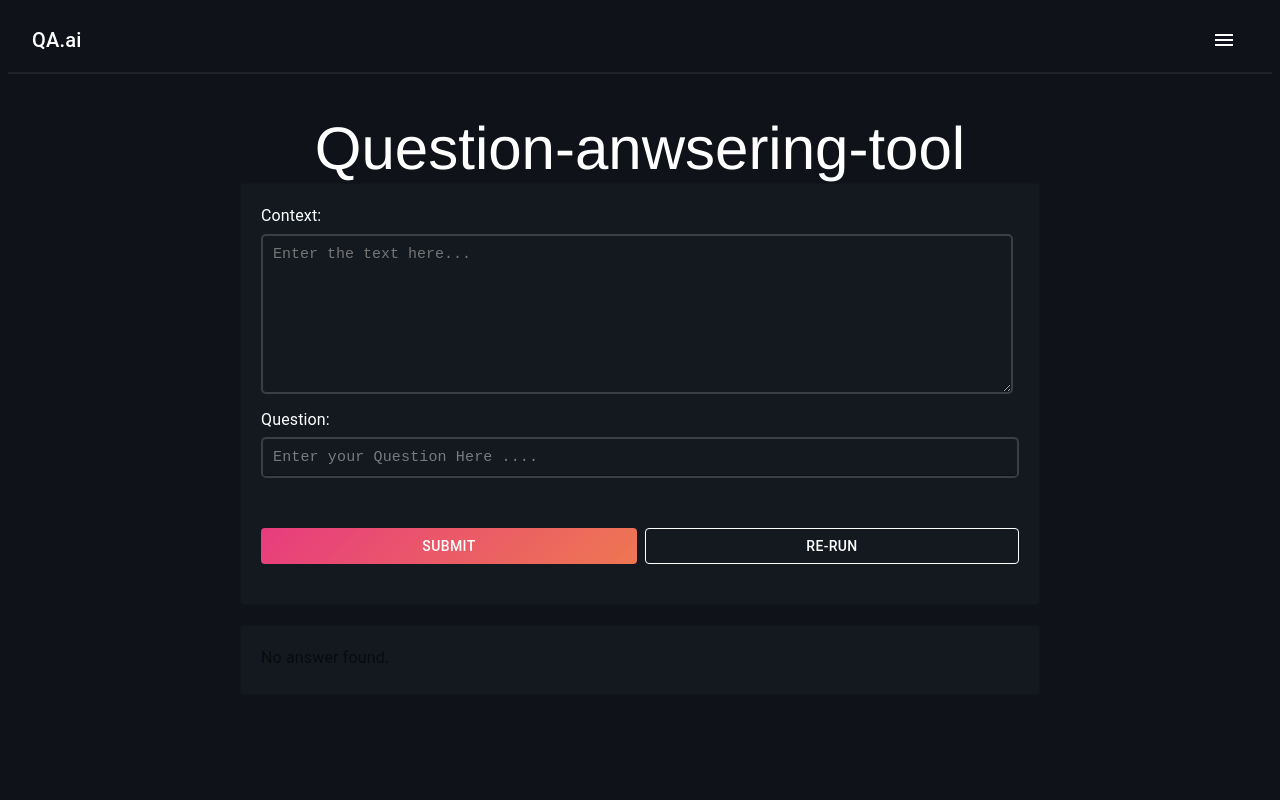
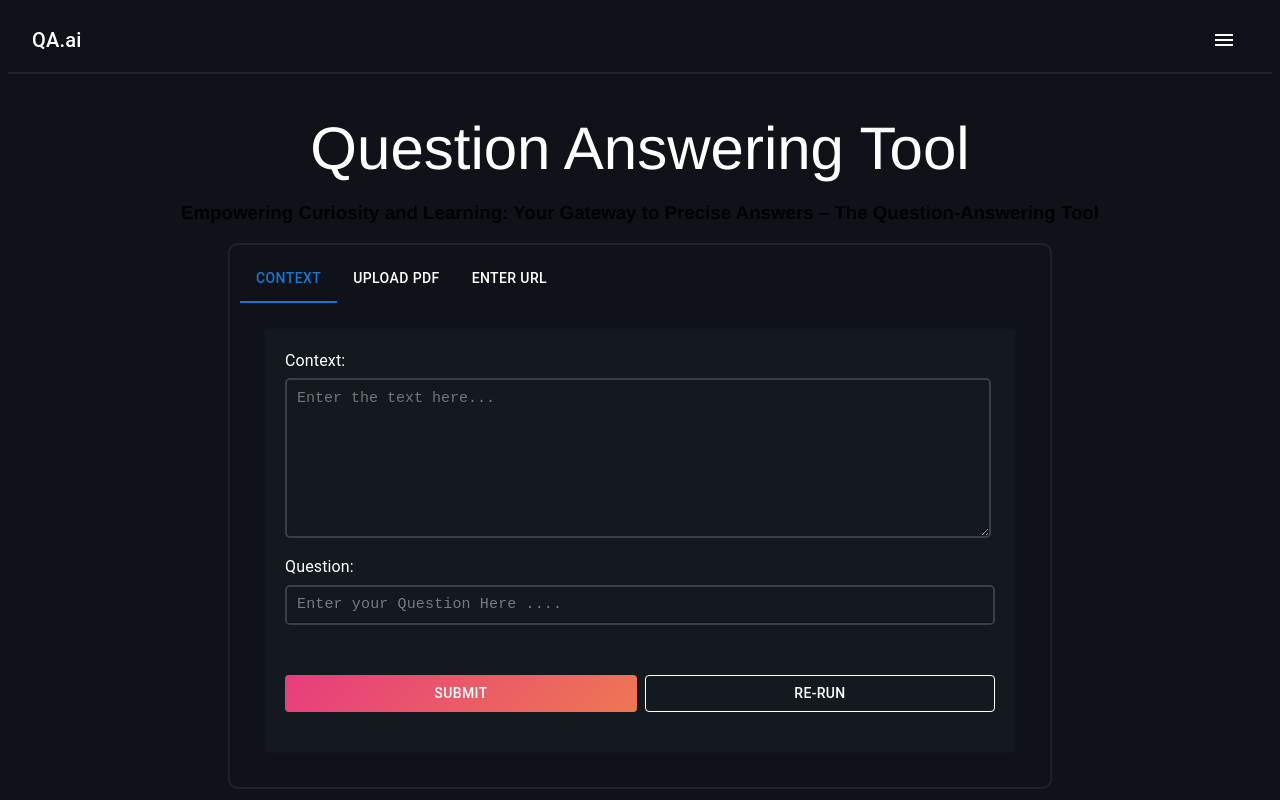
Before and after one commit to Anjaly1997/question-answering-tool, a React (Create React App) app: page / in a window 1280 px wide. Built offline with nearby package versions, Linux system fonts and the light colour scheme.

Commit message:
Fixed data fetching and processing bug, Added Custom panels and integated InputText and DisplayAnswer component inside Context Tab

```diff
--- a/src/App.js
+++ b/src/App.js
@@ -1,34 +1,16 @@
 import './App.css';
-import AppBar from './components/AppBar'
-import InputText from './components/InputText';
-import DisplayAnswer from './components/DisplayAnswer';
-import { useState } from 'react';
-import axios from 'axios';
+import AppBar from './components/AppBar';
+import CustomTabPanel from './components/CustomTabsPanel'
+
 function App() {
 
-const [answer, setAnswer] = useState('');
-
-
-const handleUserInput = ({text,question}) =>{
-  axios
-  .post("https://api-inference.huggingface.co/models/deepset/roberta-base-squad2", {
-    question,
-    context: text,
-  })
-  .then((response) => {
-    setAnswer(response.data["answer"]);
-  })
-  .catch((error) => {
-    console.error("Error fetching answer:", error);
-  });
-};
 
   return (
-    <div className="App">
+    <div className='App'>
       <AppBar />
-      <h1>Question-anwsering-tool</h1>
-      <InputText onSubmit = {handleUserInput}/>
-      <DisplayAnswer answer={answer}/>
+      <h1>Question Answering Tool</h1>
+      <h3>Empowering Curiosity and Learning: Your Gateway to Precise Answers – The Question-Answering Tool</h3>
+     <CustomTabPanel/>
     </div>
   );
 }
--- /dev/null
+++ b/src/components/CustomTabsPanel.js
@@ -0,0 +1,101 @@
+import React, { useState } from 'react';
+import PropTypes from 'prop-types';
+import Tabs from '@mui/material/Tabs';
+import Tab from '@mui/material/Tab';
+import Typography from '@mui/material/Typography';
+import Box from '@mui/material/Box';
+import Card from '@mui/material/Card';
+import InputText from './InputText';
+import DisplayAnswer from './DisplayAnswer';
+import axios from 'axios';
+
+
+
+
+function CustomTabPanel(props) {
+  const { children, value, index, ...other } = props;
+
+  return (
+    <div
+      role="tabpanel"
+      hidden={value !== index}
+      id={`simple-tabpanel-${index}`}
+      aria-labelledby={`simple-tab-${index}`}
+      {...other}
+    >
+      {value === index && (
+        <Box sx={{ p: 3 }}>
+          <Typography>{children}</Typography>
+        </Box>
+      )}
+    </div>
+  );
+}
+
+CustomTabPanel.propTypes = {
+  children: PropTypes.node,
+  index: PropTypes.number.isRequired,
+  value: PropTypes.number.isRequired,
+};
+
+function a11yProps(index) {
+  return {
+    id: `simple-tab-${index}`,
+    'aria-controls': `simple-tabpanel-${index}`,
+  };
+}
+
+export default function CustomTabs() {
+  const [value, setValue] = useState(0);
+
+  const [answer, setAnswer] = useState('');
+  const [showAnswer, setShowAnswer] = useState(false);
+
+  const handleUserInput = ({ text, question }) => {
+    axios
+      .post("https://api-inference.huggingface.co/models/deepset/roberta-base-squad2", {
+        question,
+        context: text,
+      })
+      .then((response) => {
+        setAnswer(response.data["answer"]);
+        setShowAnswer(true);
+      })
+      .catch((error) => {
+        console.error("Error fetching answer:", error);
+      });
+  };
+
+  const handleReRun = () => {
+    setShowAnswer(false); // Hide the DisplayAnswer component
+  };
+
+
+
+  const handleChange = (event, newValue) => {
+    setValue(newValue);
+  };
+
+  return (
+    <Box sx={{ minWidth: 275, maxWidth: '800px', margin: '0 auto', border: '2px solid #20222a', padding: '10px', borderRadius: '10px' }}>
+    <Card variant="outlined" sx={{ backgroundColor: 'transparent', border: '#ffffff' }}>
+      <Box sx={{ borderBottom: 1, borderColor: 'divider' }}>
+        <Tabs value={value} onChange={handleChange} aria-label="basic tabs example"
+
+ >
+          <Tab label="Context" {...a11yProps(0)} sx={{ color: value === 0 ? '#ffffff' : '#ffffff' }} />
+          <Tab label="Upload pdf" {...a11yProps(1)} sx={{ color: value === 1 ? '#ffffff' : '#ffffff' }} />
+          <Tab label="Enter URL" {...a11yProps(2)} sx={{ color: value === 2 ? '#ffffff' : '#ffffff' }} />
+        </Tabs>
+        </Box>
+        <CustomTabPanel value={value} index={0}>
+        <InputText onSubmit={handleUserInput} onReRun={handleReRun} />
+        {showAnswer && <DisplayAnswer answer={answer} />}
+        </CustomTabPanel>
+
+
+      </Card>
+    </Box>
+
+  );
+}
```
